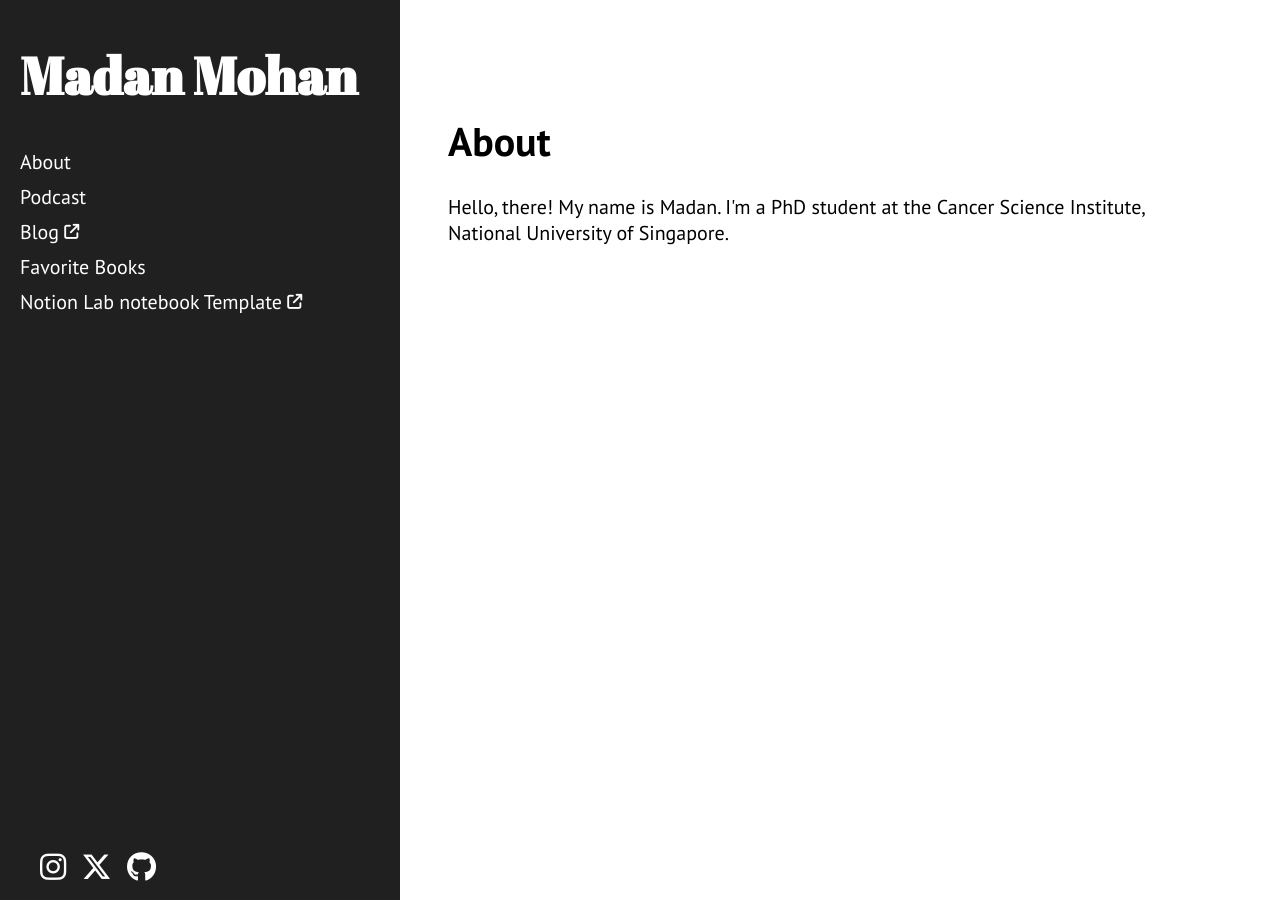
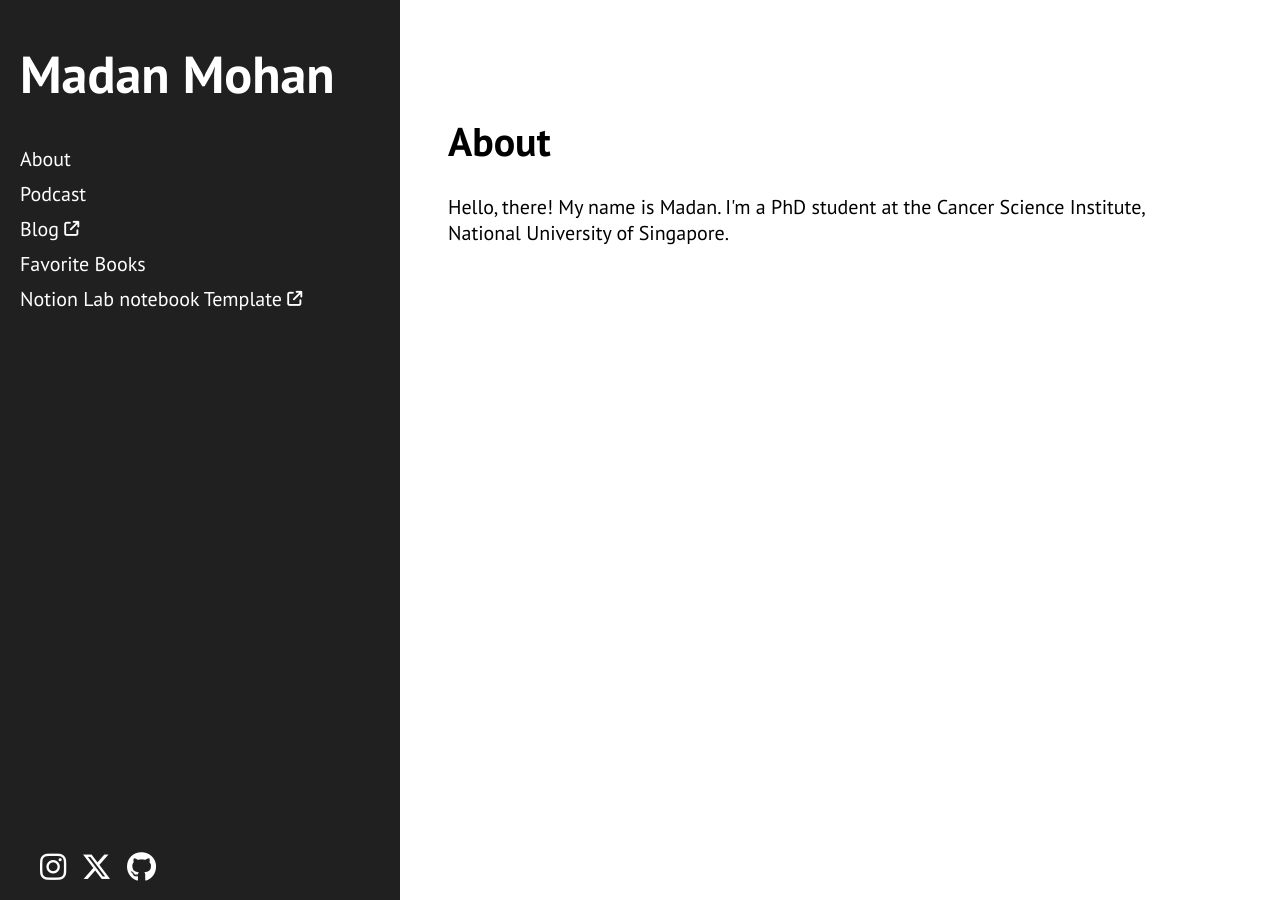
Before and after one commit to madanmohanuk/madanmohanuk.github.io, a Jekyll site: the page built from index.html, in a window 1280 px wide. Built offline with Jekyll 4.4.1, drawn with Linux system fonts in a browser that asks for light colours; nearby versions of some CDN libraries.

Commit message:
Updated site title font

```diff
--- a/_includes/head.html
+++ b/_includes/head.html
@@ -2,6 +2,7 @@
   <link href="http://gmpg.org/xfn/11" rel="profile">
   <meta http-equiv="X-UA-Compatible" content="IE=edge">
   <meta http-equiv="content-type" content="text/html; charset=utf-8">
+
   <!-- Enable responsiveness on mobile devices-->
   <meta name="viewport" content="width=device-width, initial-scale=1.0, maximum-scale=1">
 
@@ -24,7 +25,7 @@
   <!-- Google fonts -->
   <link rel="preconnect" href="https://fonts.googleapis.com">
   <link rel="preconnect" href="https://fonts.gstatic.com" crossorigin>
-  <link href="https://fonts.googleapis.com/css2?family=Abril+Fatface&family=PT+Sans:ital,wght@0,400;0,700;1,400&display=swap" rel="stylesheet">
+  <link href="https://fonts.googleapis.com/css2?family=PT+Sans:ital,wght@0,400;0,700;1,400&display=swap" rel="stylesheet">
 
   <!-- Font Awesome Icons -->
   <script src="https://kit.fontawesome.com/becbf4bdd5.js" crossorigin="anonymous"></script>
--- a/assets/css/styles.css
+++ b/assets/css/styles.css
@@ -52,8 +52,9 @@
   .sidebar-about h1 {
     color: #fff;
     margin-top: 0;
-    font-family: "Abril Fatface", serif;
+    font-family: 'PT Sans', sans-serif;
     font-size: 2.6rem;
+    font-weight: bolder;
     text-decoration: none;
   }
 
```
Also changed, not shown: 5 other files.
